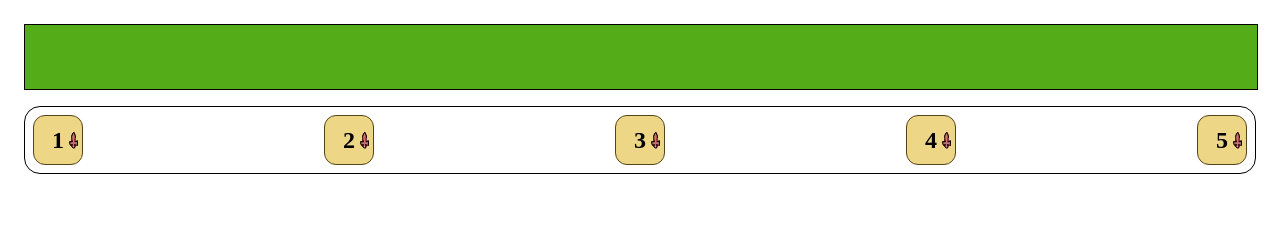
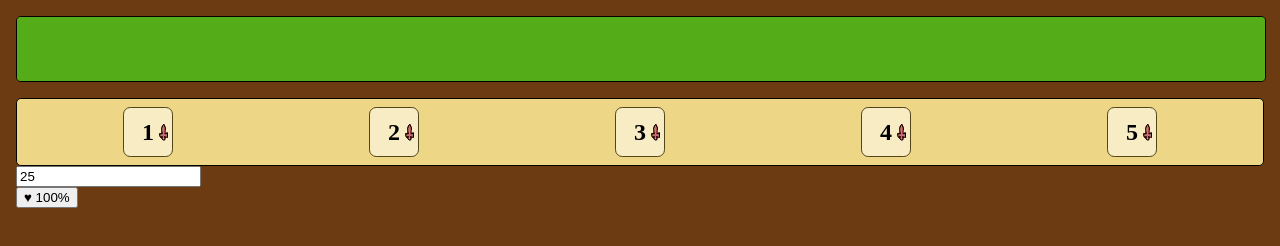
Before and after one commit to uaman89/cardwars-score-, a plain HTML site: page index.html in a window 1280 px wide. Drawn offline with Linux system fonts and the light colour scheme.

Commit message:
add life count control & 'heal' btn

```diff
--- a/index.html
+++ b/index.html
@@ -14,6 +14,7 @@
     <div class="health">
         <div class="health__bar"></div>
     </div>
+    <div class="bottom-panel">
         <div class="buttons">
             <div class="buttons__attack">1</div>
             <div class="buttons__attack">2</div>
@@ -21,6 +22,14 @@
             <div class="buttons__attack">4</div>
             <div class="buttons__attack">5</div>
         </div>
+        <div class="life">
+            <form action="#" onsubmit="setFullLife()">
+                <input id="fullLife" type="text">
+            </form>
+
+            <button onclick="heal()">♥ 100%</button>
+        </div>
+    </div>
 </body>
 
 </html>
--- a/index.js
+++ b/index.js
@@ -1,26 +1,38 @@
-const fullLife = 25;
+let fullLife = 25;
 let playerLife = fullLife;
 
 const lifeBar = document.querySelector('.health > .health__bar');
 const attackBtns = document.querySelectorAll('.buttons .buttons__attack');
+const fullLifeInput = document.querySelector('#fullLife');
 
-attackBtns;
-
-function updateLifeBar(){
+function updateLifeBar() {
     const currLifeWidth = lifeBar.clientWidth;
-    lifeBar.style.width = `${playerLife/fullLife * 100}%`;
+    lifeBar.style.width = `${playerLife / fullLife * 100}%`;
 }
 
-function attack(count){
+function attack(count) {
     playerLife -= count;
     updateLifeBar();
-    if (playerLife <= 0 && window.confirm('Game Over')){
-        playerLife = fullLife;
+    if (playerLife <= 0 && window.confirm('Game Over')) {
+        heal();
+    }
+}
+
+function heal() {
+    playerLife = fullLife;
+    updateLifeBar();
+}
+
+function setFullLife() {
+    if (fullLifeInput.value) {
+        fullLife = fullLifeInput.value;
         updateLifeBar();
     }
 }
 
-attackBtns.forEach(btn=>{
+fullLifeInput.value = fullLife;
+
+attackBtns.forEach(btn => {
     btn.onclick = () => {
         attack(parseInt(btn.innerHTML));
     }
--- a/style.css
+++ b/style.css
@@ -1,7 +1,9 @@
 :root{
     font-size: 16px;
-    padding: 1em;
+    padding: .5em;
     display: block;
+    --radius: .3em;
+    background: rgb(109, 59, 17);
 }
 
 .health {
@@ -10,6 +12,8 @@
     width: 100%;
     height: 4em;
     border: 1px solid #000;
+    border-radius: var(--radius);
+    overflow: hidden;
     background: rgb(173, 42, 24);
     margin-bottom: 1em;
 }
@@ -22,10 +26,11 @@
 
 .buttons{
     display: flex;
-    justify-content: space-between;
+    justify-content: space-around;
     border: 1px solid #000;
-    border-radius: 1em;
+    border-radius: var(--radius);
     padding: .5em;
+    background: rgb(238, 214, 135);
 }
 
 .buttons__attack{
@@ -38,8 +43,8 @@
     font-size: 1.5em;
     font-weight: bold;
     border: 1px solid rgb(83, 68, 26);
-    border-radius: .5em;
-    background: rgb(238, 214, 135) url('img/sword.png') no-repeat 90% center;
+    border-radius: var(--radius);
+    background: rgb(248, 236, 197) url('img/sword.png') no-repeat 90% center;
     cursor: pointer;
     user-select: none;
 }
```
Lines whose indentation alone changed are shown as unchanged.
